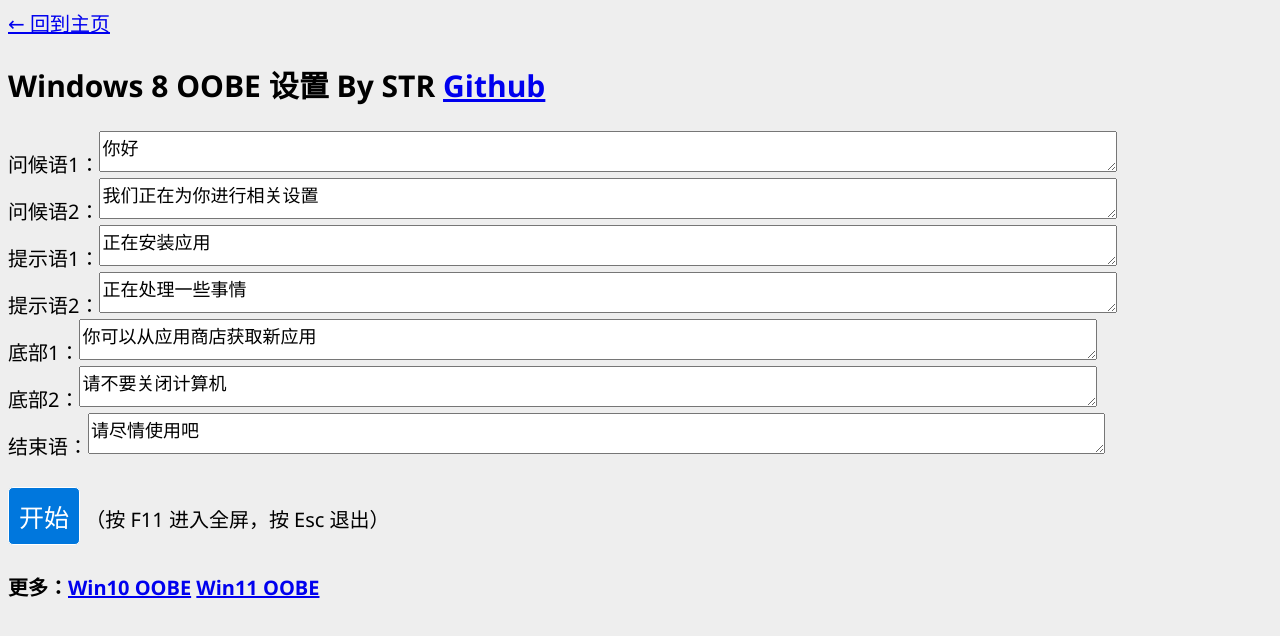
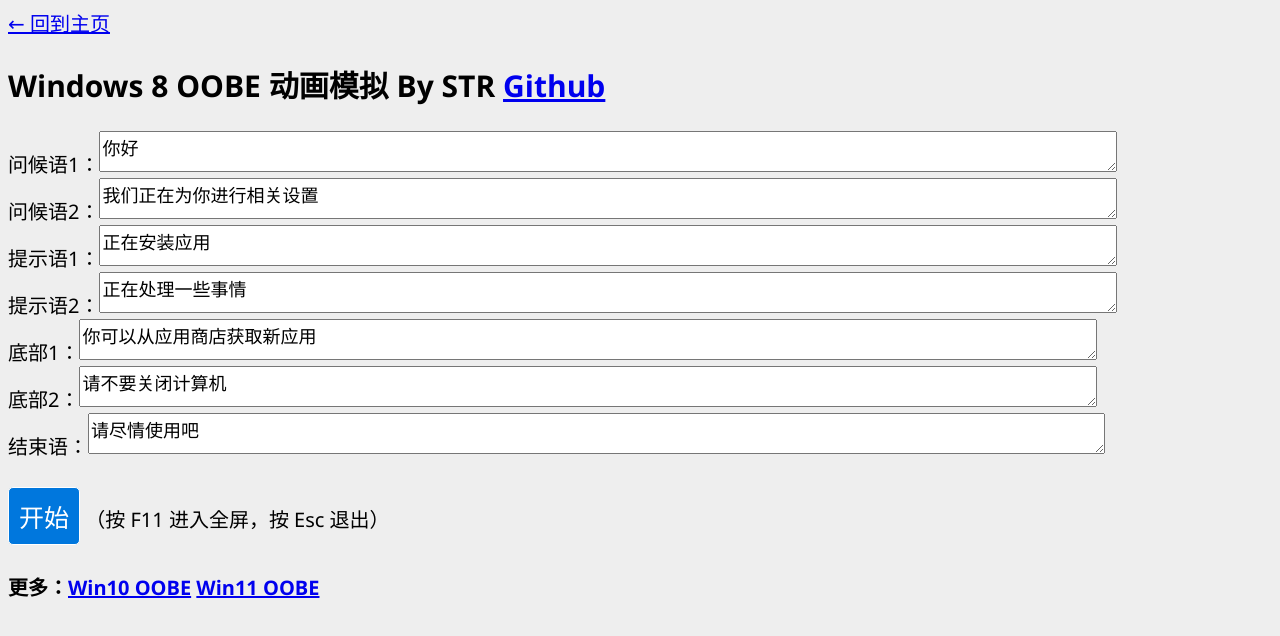
Before and after one commit to suntrise/project, a plain HTML site: page Win8OOBE.html in a window 1280 px wide. Drawn offline with Linux system fonts and the light colour scheme.

Commit message:
Update Win8OOBE.html

```diff
--- a/Win8OOBE.html
+++ b/Win8OOBE.html
@@ -15,7 +15,7 @@
 <div id="oobeend"></div>
 <body>
 <a href="https://suntrise.github.io/">← 回到主页</a>
-<h2>Windows 8 OOBE 设置 By STR <a href="https://github.com/suntrise/project">Github</a></h2>
+<h2>Windows 8 OOBE 动画模拟 By STR <a href="https://github.com/suntrise/project">Github</a></h2>
 问候语1：<textarea id="greets">你好</textarea><br>
 问候语2：<textarea id="greets1">我们正在为你进行相关设置</textarea><br>
 提示语1：<textarea id="texts1">正在安装应用</textarea><br>
```
